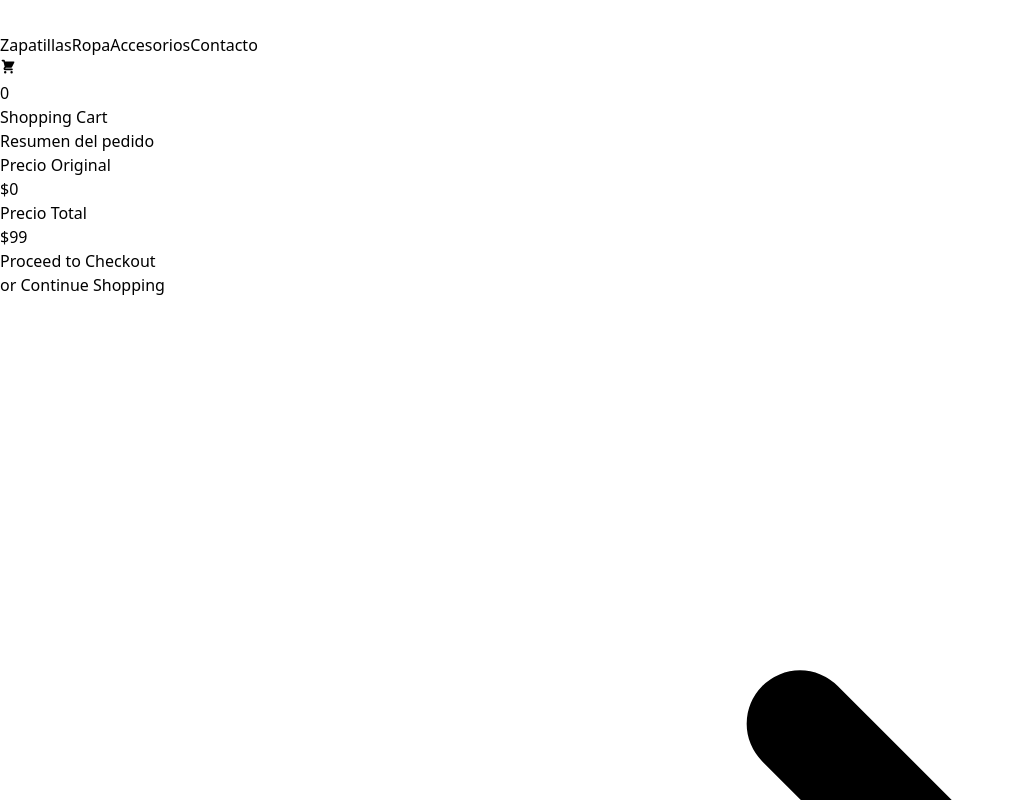
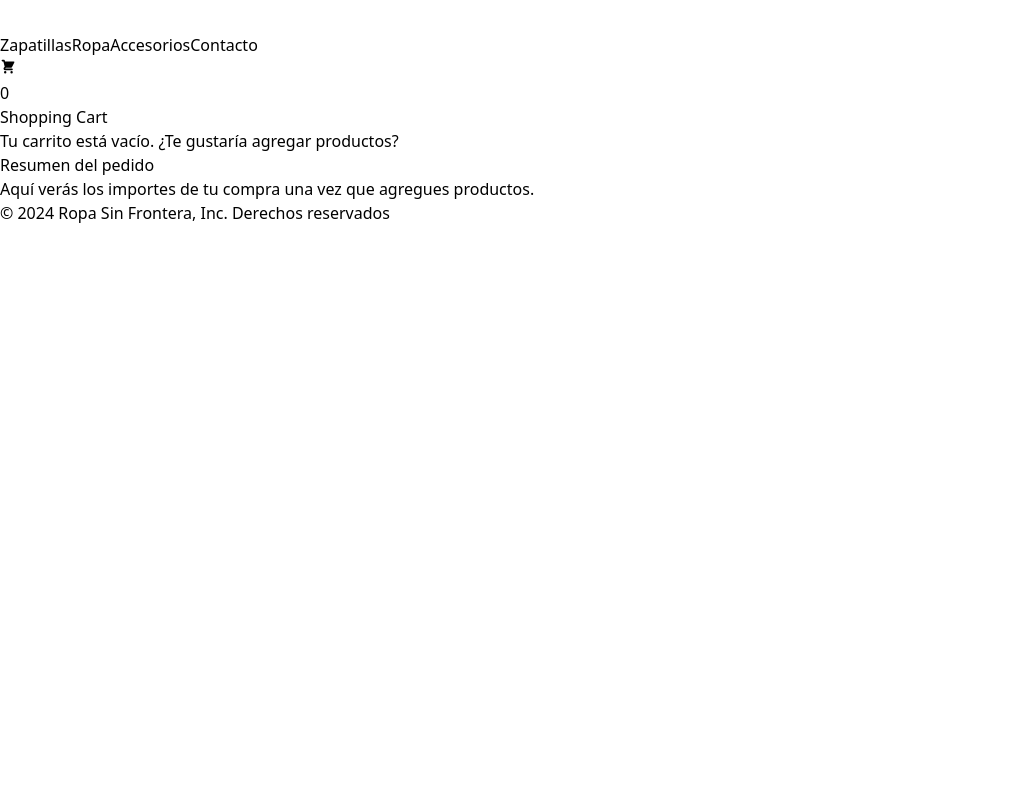
Before and after one commit to Bobasso/PreEntrega1-Bobasso-React, a React (Vite) app: page /cart in a window 1280 px wide. Shown: the part 920-1720 px from the top of the page, without its empty margins (0-1014 px from the left). After the commit the page ends 1145 px from the top, so only its background shows below. Built offline with nearby package versions, Linux system fonts and the light colour scheme.

Commit message:
cambios cart.jsx

```diff
--- a/src/App.jsx
+++ b/src/App.jsx
@@ -1,7 +1,6 @@
 import './App.css'
 import Header from './components/Header/Header'
 import NavBar from './components/NavBar/NavBar'
-import AdicionalNavBar from './components/AdicionalNavbar/AdicionalNavBar'
 import ItemListContainerWithHoc from './components/ItemListContainer/ItemListContainer'
 import ItemDetailContainer from './components/ItemDetailContainer/ItemDetailContainer'
 import Contacto from './components/Contacto/Contacto'
@@ -21,7 +20,6 @@ function App() {
               <Routes>
                 <Route path="/" element={
                   <>
-                    <AdicionalNavBar/>
                     <Header/>
                     <ItemListContainerWithHoc/>
                   </>
@@ -29,7 +27,6 @@ function App() {
 
                 <Route path="/category/:idCategory" element={
                   <>
-                    <AdicionalNavBar/>
                     <Header/>
                     <ItemListContainerWithHoc/>
                   </>
@@ -37,7 +34,6 @@ function App() {
 
                 <Route path="/product/:idProduct" element={
                   <>
-                    <AdicionalNavBar/>
                     <ItemDetailContainer/>
                   </>
                 }/>
--- a/src/components/AdicionalNavbar/AdicionalNavBar.jsx
+++ /dev/null
@@ -1,11 +0,0 @@
-import React from 'react'
-
-const AdicionalNavBar = () => {
-  return (
-    <div className='bg-stone-300 text-gray-600 text-center px-0 py-1'>
-        <p className='md:text-s text-xs'>Envío gratis a partir de $50.000 y 3 cuotas sin interés.</p>
-    </div>
-  )
-}
-
-export default AdicionalNavBar
--- a/src/components/Cart/Cart.jsx
+++ b/src/components/Cart/Cart.jsx
@@ -15,6 +15,9 @@ const Cart = () => {
               <div className="space-y-6">
                 <div className="rounded-lg border border-gray-200 bg-white p-4 shadow-sm md:p-6">
                   {
+                    cart.length === 0 ? (
+                      <p className="text-center text-gray-500">Tu carrito está vacío. <Link to="/" className="inline-flex items-center gap-2 text-sm font-medium text-amber-700 underline hover:no-underline">¿Te gustaría agregar productos?</Link></p>
+                    ) : (
                       cart.map((productCart) => (
                         <div key={productCart.id} className="space-y-4 md:flex md:items-center md:justify-between md:gap-6 md:space-y-0">
                           <img className="h-20 w-20 my-5" src={productCart.image} alt={productCart.name} />
@@ -32,7 +35,7 @@ const Cart = () => {
                           </div>
 
                           <div className="w-full min-w-0 flex-1 space-y-4 md:order-2 md:max-w-md">
-                          <p className="text-base font-medium text-gray-900">{productCart.name}</p>
+                            <Link to={"/product/" + productCart.id} className="text-base font-medium text-gray-900 hover:underline">{productCart.name}</Link>
                             <div className="flex items-center gap-4">
                               <button type="button" onClick={() => deleteProductById(productCart.id)} className="inline-flex items-center text-sm font-medium text-red-600 hover:underline">
                                 <svg className="me-1.5 h-5 w-5" aria-hidden="true" xmlns="http://www.w3.org/2000/svg" width="24" height="24" fill="none" viewBox="0 0 24 24">
@@ -44,33 +47,38 @@ const Cart = () => {
                           </div>
                         </div>
                       ))
+                    )
                   }
                 </div>
               </div>
-              {/*Seccion para mostrar productos mientras estas viendo el carrito*/}
             </div>
             <div className="mx-auto mt-6 max-w-4xl flex-1 space-y-6 lg:mt-0 lg:w-full">
               <div className="space-y-4 rounded-lg border border-gray-200 bg-white p-4 shadow-sm">
                 <p className="text-xl font-semibold text-gray-900">Resumen del pedido</p>
+                    {
+                      cart.length === 0 ? (
+                        <dl className="flex items-center justify-between gap-4">
+                          <dt className="text-base font-normal text-gray-500">Aquí verás los importes de tu compra una vez que agregues productos.</dt>
+                        </dl>
+                      ) : (
+                        <>
                           <div className="space-y-4">
                             <div className="space-y-2">
                               <dl className="flex items-center justify-between gap-4">
                                 <dt className="text-base font-normal text-gray-500">Precio Original</dt>
                                 <dd className="text-base font-medium text-gray-900">${totalPrice()}</dd>
                               </dl>
-                    {cart.length > 0 && (
                               <dl className="flex items-center justify-between gap-4">
                                 <dt className="text-base font-normal text-gray-500">Pickup Tienda</dt>
                                 <dd className="text-base font-medium text-gray-900">$99</dd>
                               </dl>
-                    )}
                             </div>
                             <dl className="flex items-center justify-between gap-4 border-t border-gray-200 pt-2">
                               <dt className="text-base font-bold text-gray-900">Precio Total</dt>
                               <dd className="text-base font-bold text-gray-900">${totalPrice() + 99}</dd>
                             </dl>
                           </div>
-                <button className="flex w-full items-center justify-center rounded-lg bg-amber-700 px-5 py-2.5 text-sm font-medium text-white hover:bg-amber-800 focus:outline-none focus:ring-4 focus:ring-amber-300">Proceed to Checkout</button>
+                          <button className="flex w-full items-center justify-center rounded-lg bg-amber-700 px-5 py-2.5 text-sm font-medium text-white hover:bg-amber-800 focus:outline-none focus:ring-4 focus:ring-amber-300">Ir a pagar</button>
                           <div className="flex items-center justify-center gap-2">
                             <span className="text-sm font-normal text-gray-500 dark:text-gray-400"> or </span>
                             <Link to="/" title="" className="inline-flex items-center gap-2 text-sm font-medium text-amber-700 underline hover:no-underline">
@@ -80,6 +88,9 @@ const Cart = () => {
                               </svg>
                             </Link>
                           </div>
+                        </>
+                      )
+                    }
               </div>
             </div>
           </div>
--- a/src/context/CartContext.jsx
+++ b/src/context/CartContext.jsx
@@ -6,7 +6,14 @@ const CartProvider = ({ children }) =>{
   const [cart, setCart] = useState([])
 
   const addProductInCart = (newProduct) => {
-    setCart( [ ...cart, newProduct ] )
+    const productIndex = cart.findIndex(product => product.id === newProduct.id);
+    if (productIndex === -1) {
+      setCart([ ...cart, newProduct ]);
+    } else {
+      const updatedCart = [...cart];
+      updatedCart[productIndex].quantity += newProduct.quantity;
+      setCart(updatedCart);
+    }
   }
 
   const totalQuantity = () =>{
```
Lines whose indentation alone changed are shown as unchanged.
